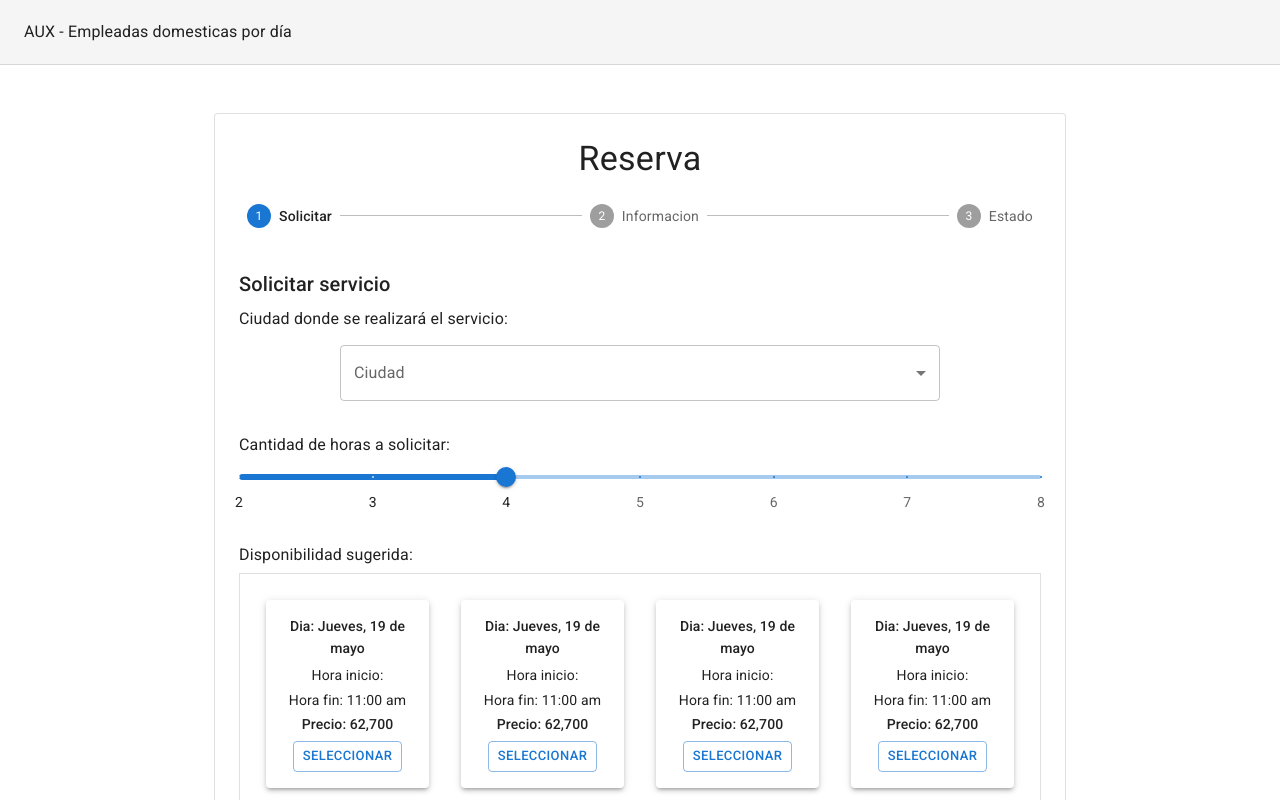
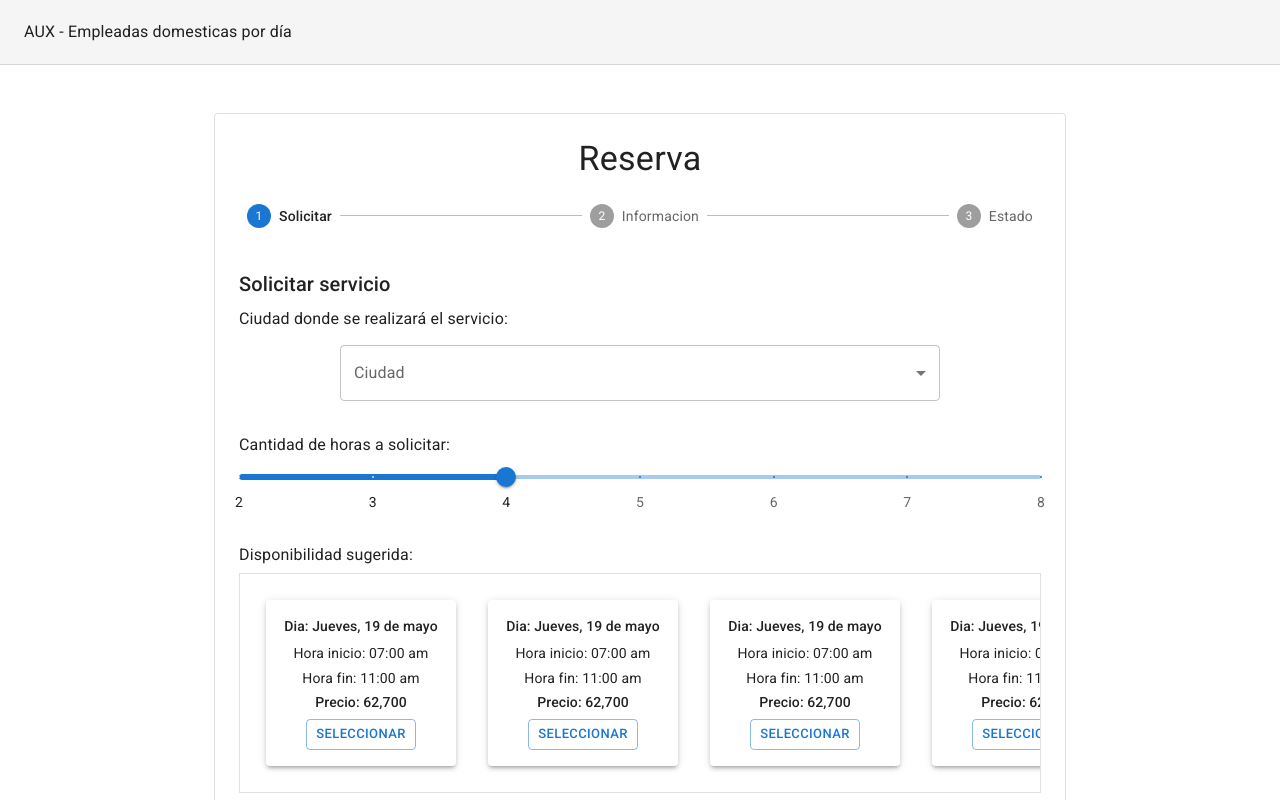
Before and after one commit to iLuisOlivares/Frontend-Autogestion-Aux, a React (Create React App) app: page / in a window 1280 px wide. Shown: the top 800 px of the page. Built offline with nearby package versions, Linux system fonts and the light colour scheme.

Commit message:
fix width cards

```diff
--- a/src/components/DisponibilidadCard.jsx
+++ b/src/components/DisponibilidadCard.jsx
@@ -8,7 +8,7 @@ import Button from '@mui/material/Button';
 export const DisponibilidadCard = ({dia,inicio,fin,precio}) => {
   return (
       <Paper elevation={3}>
-        <Box alignItems="center"
+        <Box alignItems="center" sx={{ width:'190px'}}
         justifyContent="center"  padding={2}>
         <Typography align="center" variant="subtitle2" gutterBottom>
         Dia: {dia}
--- a/src/pages/Solicitar.jsx
+++ b/src/pages/Solicitar.jsx
@@ -114,13 +114,12 @@ export default function Solicitar() {
         <div className="wrapper">
         {
             cartas.map(({dia,inicio,fin,precio})=>(
-          <Box sx={{ m:2,  minWidth: '200' }} >
-          <DisponibilidadCard  dia={dia} isnicio={inicio} fin={fin} precio={precio}/>
+          <Box sx={{ m:2, }} >
+          <DisponibilidadCard  dia={dia} inicio={inicio} fin={fin} precio={precio}/>
           </Box>
 
             ))
           }
-
         </div>
 
         </Grid>
```
